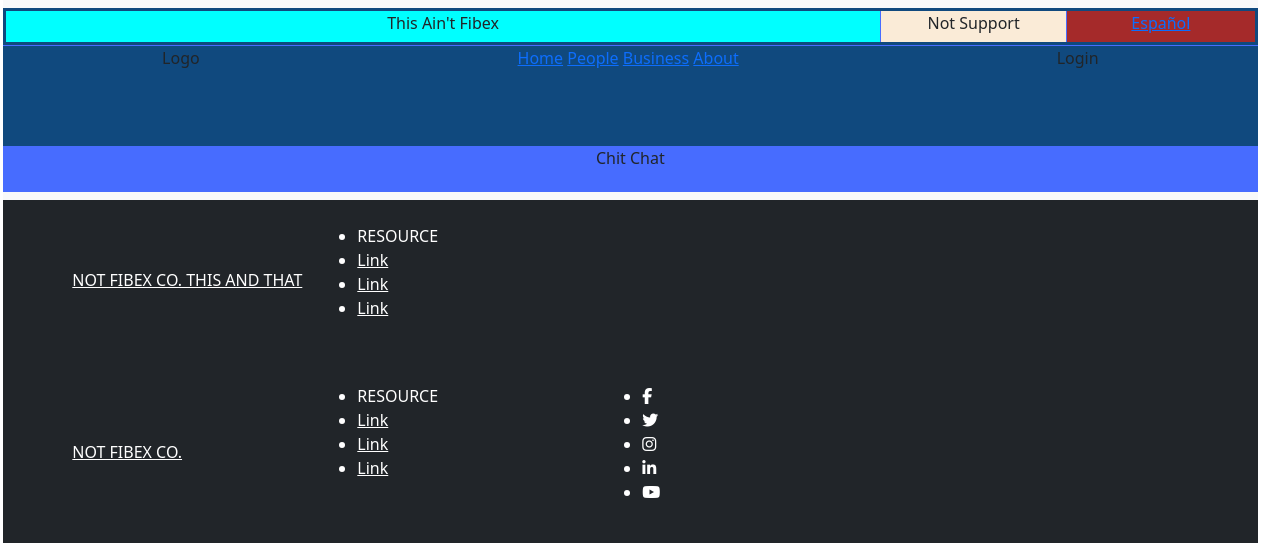
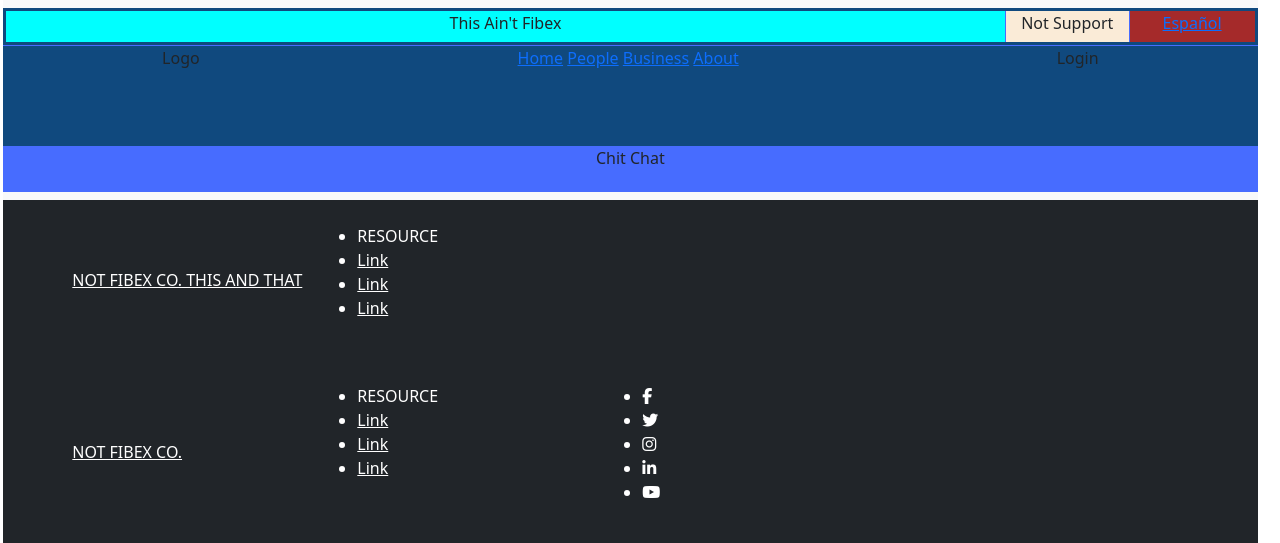
Before and after one commit to laponte16/isp-sample, a PHP site: page / in a window 1280 px wide. Shown: the top 543 px of the page. Run offline with PHP 8.4, Linux system fonts and the light colour scheme; some libraries are stand-ins or nearby versions.

Commit message:
Update styles.css

```diff
--- a/styles.css
+++ b/styles.css
@@ -39,11 +39,11 @@ nav{
     align-items: stretch;
 }
 .navTop1{
-    width: 70%;
+    width: 80%;
     background-color:aqua;
 }
 .navTop2{
-    width: 15%;
+    width: 10%;
 
     background-color: antiquewhite;
 
@@ -53,7 +53,7 @@ nav{
     padding-right: 3px;
 }
 .navTop3{
-    width: 15%;
+    width: 10%;
     background-color: brown;
 }
 .navMid{
```
